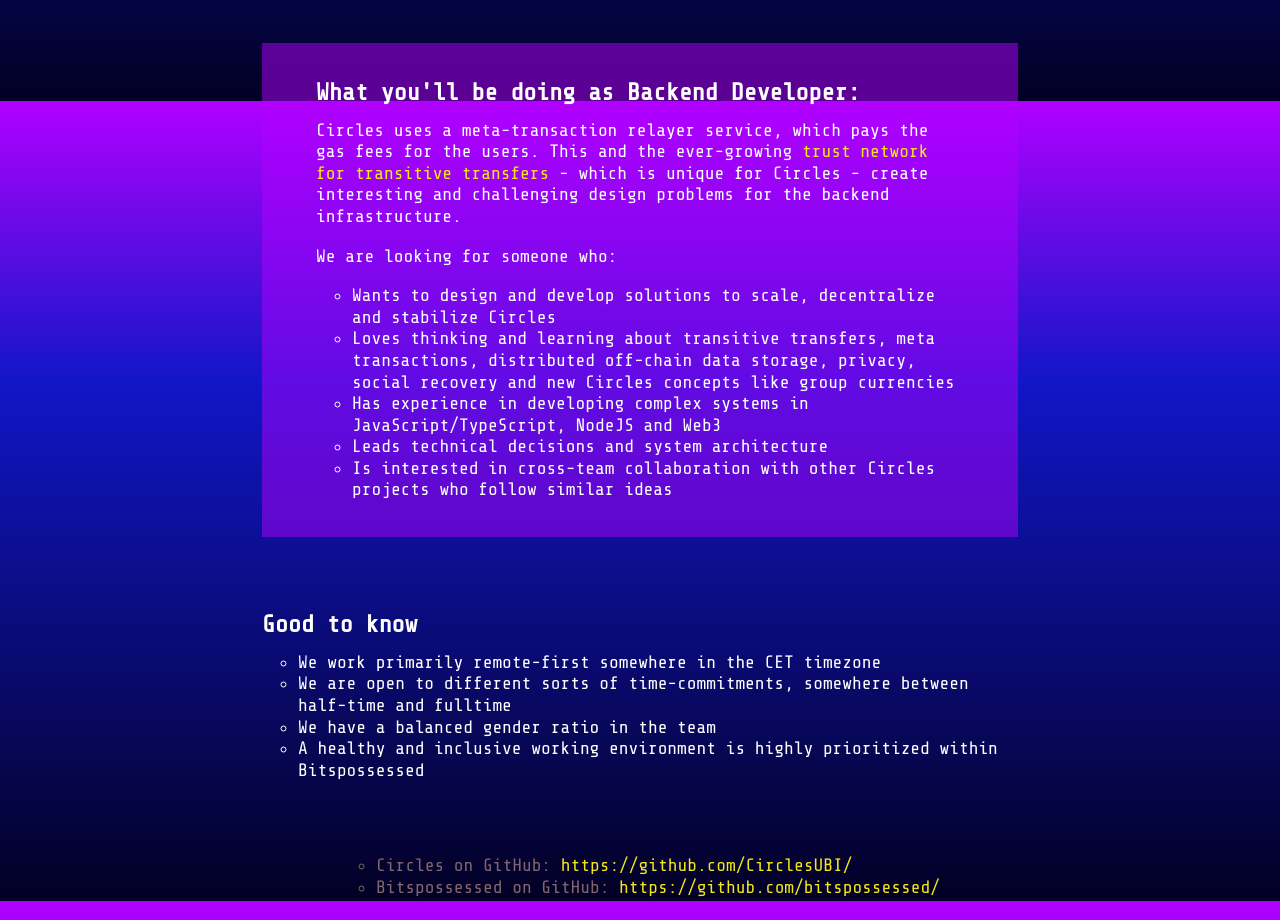
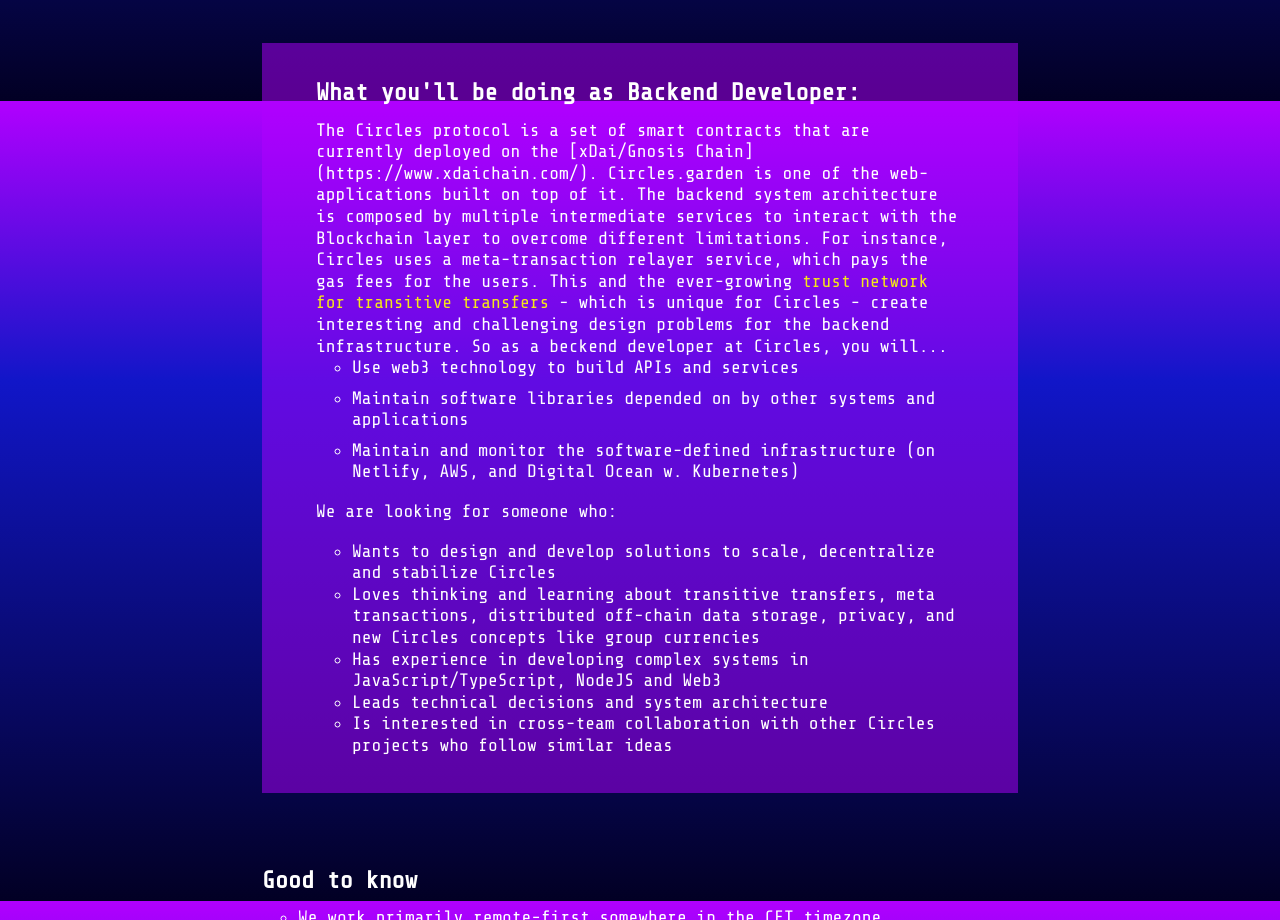
Before and after one commit to bitspossessed/join, a plain HTML site: page index.html in a window 1280 px wide. Shown: the part 1499-2419 px from the top of the page. Drawn offline with nearby package versions, Linux system fonts and the light colour scheme.

Commit message:
Add more detailed backend description

```diff
--- a/index.html
+++ b/index.html
@@ -76,8 +76,22 @@
         <article>
           <h2>What you'll be doing as Backend Developer:</h2>
           <summary>
+            The Circles protocol is a set of smart contracts that are currently deployed on the [xDai/Gnosis Chain](https://www.xdaichain.com/). Circles.garden is one of the web-applications built on top of it.
+            The backend system architecture is composed by multiple intermediate services to interact with the Blockchain layer to overcome different limitations.
+            For instance, Circles uses a meta-transaction relayer service, which pays the gas fees for the users. This and the ever-growing <a href="https://handbook.joincircles.net/docs/developers/whitepaper">trust network for transitive transfers</a> - which is unique for Circles - create interesting and challenging design problems for the backend infrastructure.
+            So as a beckend developer at Circles, you will...
+            <ul>
+              <li>
+                Use web3 technology to build APIs and services
+              </li>
+              <li>
+                Maintain software libraries depended on by other systems and applications
+              </li>
+              <li>
+                Maintain and monitor the software-defined infrastructure (on Netlify, AWS, and Digital Ocean w. Kubernetes)
+              </li>
+            </ul>
             <p>
-              Circles uses a meta-transaction relayer service, which pays the gas fees for the users. This and the ever-growing <a href="https://handbook.joincircles.net/docs/developers/whitepaper">trust network for transitive transfers</a> - which is unique for Circles - create interesting and challenging design problems for the backend infrastructure.
             </p>
             <p>We are looking for someone who:</p>
           </summary>
@@ -86,7 +100,7 @@
               Wants to design and develop solutions to scale, decentralize and stabilize Circles
             </li>
             <li>
-              Loves thinking and learning about transitive transfers, meta transactions, distributed off-chain data storage, privacy, social recovery and new Circles concepts like group currencies
+              Loves thinking and learning about transitive transfers, meta transactions, distributed off-chain data storage, privacy, and new Circles concepts like group currencies
             </li>
             <li>
               Has experience in developing complex systems in JavaScript/TypeScript, NodeJS and Web3
```
